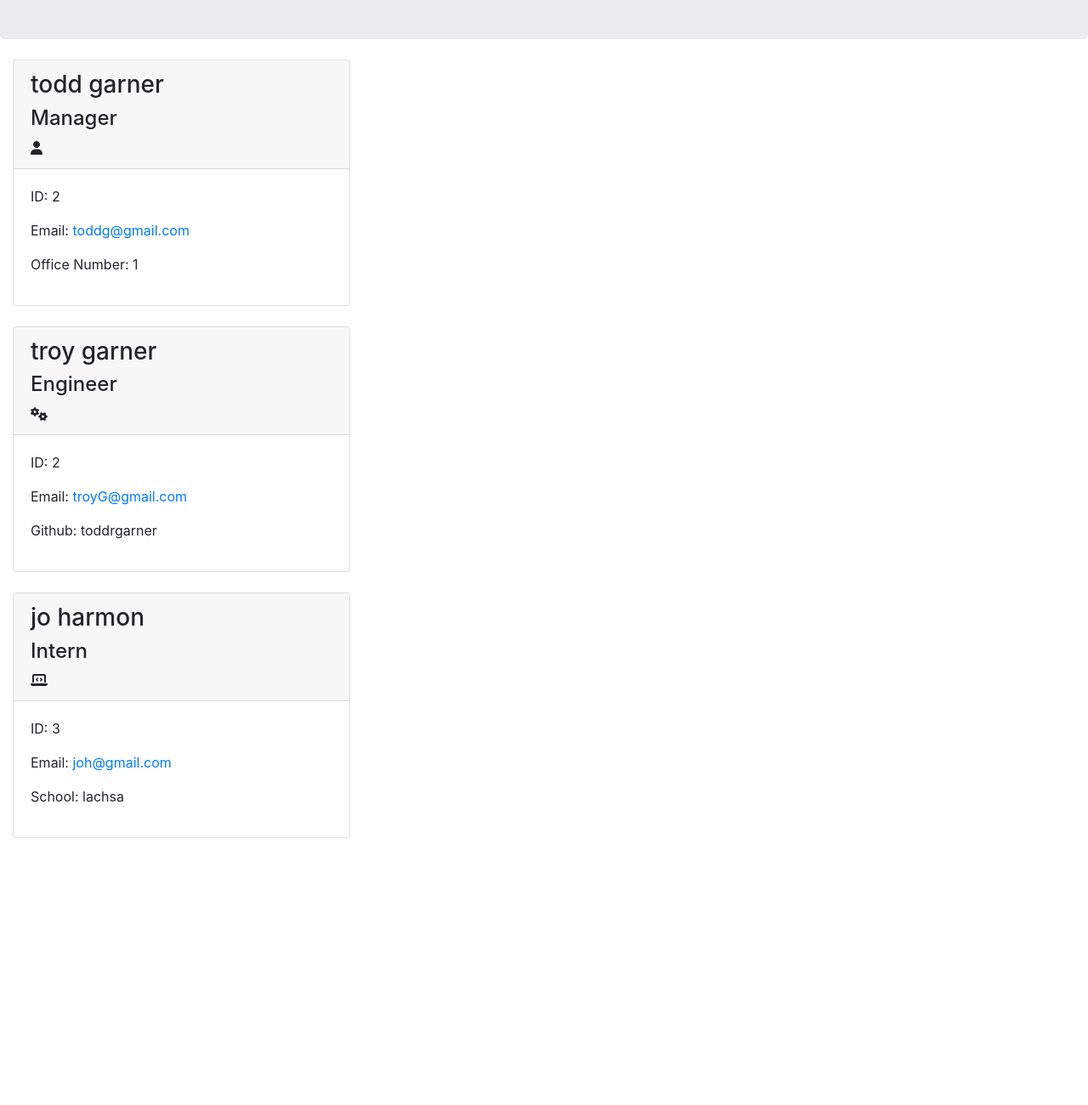
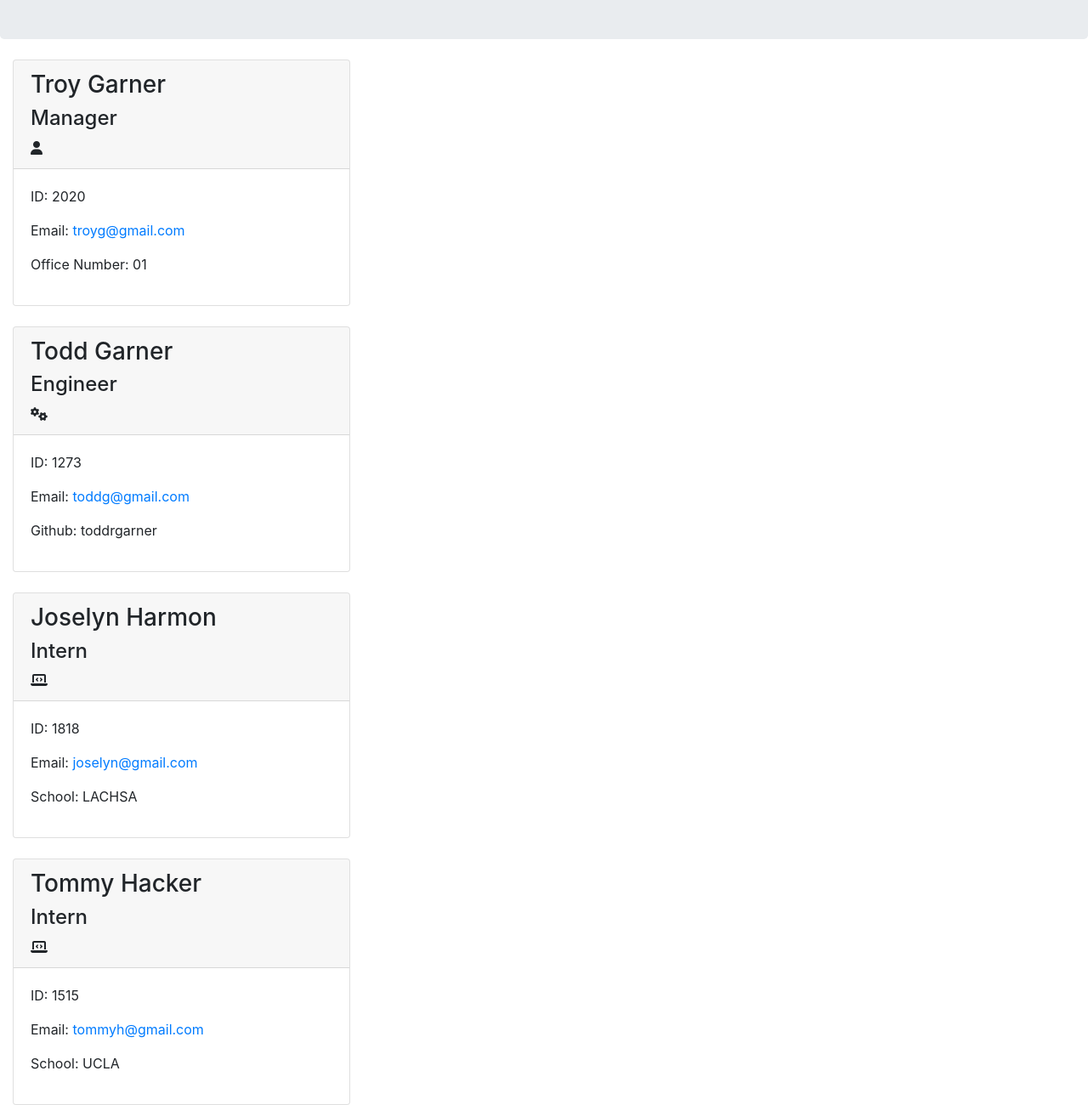
Before and after one commit to toddrgarner/Team-Profile-Generator, a website: page dist/index.html in a window 1280 px wide. Shown: the part 157-1457 px from the top of the page at 85% size. Before the commit the page ends 1143 px from the top, so only its background shows below. Drawn offline with nearby package versions, Linux system fonts and the light colour scheme.

Commit message:
added team-profile-generator demo

```diff
--- a/dist/index.html
+++ b/dist/index.html
@@ -34,37 +34,49 @@
     <div class="col-4 mt-4">
     <div class="card h-100">
         <div class="card-header">
-            <h3>todd garner</h3>
+            <h3>Troy Garner</h3>
             <h4>Manager</h4><i class="fa-sharp fa-solid fa-user"></i>
         </div>
         <div class="card-body">
-            <p class="id">ID: 2</p>
-            <p class="email">Email: <a href="mailto:toddg@gmail.com">toddg@gmail.com</a></p>
-            <p class="office">Office Number: 1</p>
+            <p class="id">ID: 2020</p>
+            <p class="email">Email: <a href="mailto:troyg@gmail.com">troyg@gmail.com</a></p>
+            <p class="office">Office Number: 01</p>
         </div>
     </div>
 </div><div class="col-4 mt-4">
     <div class="card h-100">
         <div class="card-header">
-            <h3>troy garner</h3>
+            <h3>Todd Garner</h3>
             <h4>Engineer</h4><i class="fa-sharp fa-solid fa-gears"></i>
         </div>
         <div class="card-body">
-            <p class="id">ID: 2</p>
-            <p class="email">Email: <a href="mailto:troyG@gmail.com">troyG@gmail.com</a></p>
+            <p class="id">ID: 1273</p>
+            <p class="email">Email: <a href="mailto:toddg@gmail.com">toddg@gmail.com</a></p>
             <p class="office">Github: toddrgarner</p>
         </div>
     </div>
 </div><div class="col-4 mt-4">
     <div class="card h-100">
         <div class="card-header">
-            <h3>jo harmon</h3>
+            <h3>Joselyn Harmon</h3>
             <h4>Intern</h4><i class="fa-sharp fa-solid fa-laptop-code"></i>
         </div>
         <div class="card-body">
-            <p class="id">ID: 3</p>
-            <p class="email">Email: <a href="mailto:joh@gmail.com">joh@gmail.com</a></p>
-            <p class="office">School: lachsa</p>
+            <p class="id">ID: 1818</p>
+            <p class="email">Email: <a href="mailto:joselyn@gmail.com">joselyn@gmail.com</a></p>
+            <p class="office">School: LACHSA</p>
+        </div>
+    </div>
+</div><div class="col-4 mt-4">
+    <div class="card h-100">
+        <div class="card-header">
+            <h3>Tommy Hacker</h3>
+            <h4>Intern</h4><i class="fa-sharp fa-solid fa-laptop-code"></i>
+        </div>
+        <div class="card-body">
+            <p class="id">ID: 1515</p>
+            <p class="email">Email: <a href="mailto:tommyh@gmail.com">tommyh@gmail.com</a></p>
+            <p class="office">School: UCLA</p>
         </div>
     </div>
 </div>
```
Also changed, not shown: README.md.
